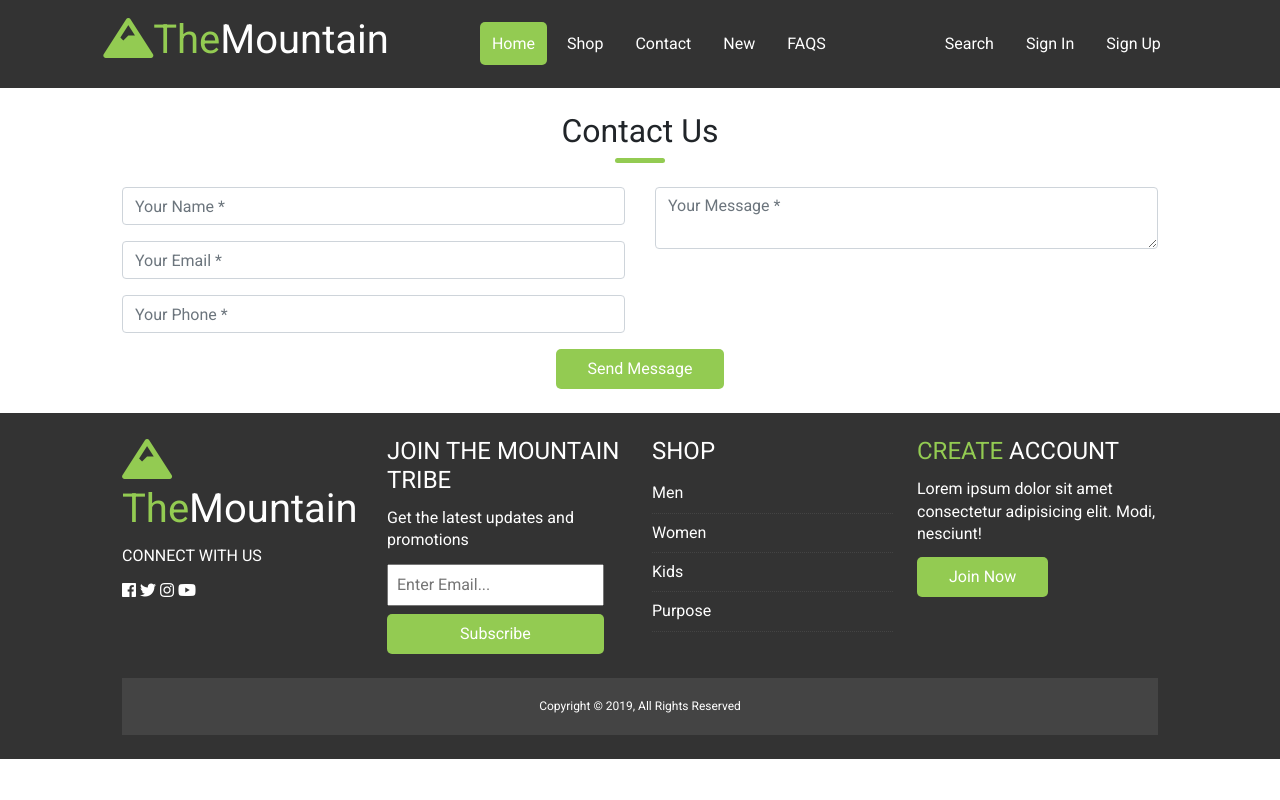
After one commit to Ridayy/Ecommerce, a CodeIgniter app: page /ecommerce/pages/contact in a window 1280 px wide. The commit adds this page. Run offline with CodeIgniter, Linux system fonts and the light colour scheme; some libraries are stand-ins or nearby versions.

Commit message:
contact page html done

```diff
--- a/application/controllers/Pages.php
+++ b/application/controllers/Pages.php
@@ -25,6 +25,10 @@ class Pages extends CI_Controller{
 
         $this->load->view('pages/shop', $data);
     }
+
+    public function contact(){
+        $this->load->view('pages/contact');
+    }
 }
 
 ?>
--- /dev/null
+++ b/application/views/pages/contact.php
@@ -0,0 +1,50 @@
+<?php require APPPATH.'views/inc/header.php' ; ?>
+<?php require APPPATH.'views/inc/navbar.php' ; ?>
+
+<section class="m-4">
+<div class="container">
+            <div class="row">
+                <div class="col-lg-12 text-center">
+                    <h2 class="section-heading">Contact Us</h2>
+                    <div class="bottom-line mb-4"></div>
+                    <h3 class="section-subheading text-muted"></h3>
+                </div>
+            </div>
+            <div class="row">
+                <div class="col-lg-12">
+                    <form name="sentMessage" id="contactForm" >
+                        <div class="row">
+                            <div class="col-md-6">
+                                <div class="form-group">
+                                    <input type="text" class="form-control" placeholder="Your Name *" id="name" required data-validation-required-message="Please enter your name.">
+                                    <p class="help-block text-danger"></p>
+                                </div>
+                                <div class="form-group">
+                                    <input type="email" class="form-control" placeholder="Your Email *" id="email" required data-validation-required-message="Please enter your email address.">
+                                    <p class="help-block text-danger"></p>
+                                </div>
+                                <div class="form-group">
+                                    <input type="tel" class="form-control" placeholder="Your Phone *" id="phone" required data-validation-required-message="Please enter your phone number.">
+                                    <p class="help-block text-danger"></p>
+                                </div>
+                            </div>
+                            <div class="col-md-6">
+                                <div class="form-group">
+                                    <textarea class="form-control" placeholder="Your Message *" id="message" required data-validation-required-message="Please enter a message."></textarea>
+                                    <p class="help-block text-danger"></p>
+                                </div>
+                            </div>
+                            <div class="clearfix"></div>
+                            <div class="col-lg-12 text-center">
+                                <div id="success"></div>
+                                <button type="submit" class="btn btn-xl">Send Message</button>
+                            </div>
+                        </div>
+                    </form>
+                </div>
+            </div>
+        </div>
+</section>
+
+<?php require APPPATH.'views/inc/main-footer.php' ; ?>
+<?php require APPPATH.'views/inc/footer.php' ; ?>
--- a/application/views/pages/shop.php
+++ b/application/views/pages/shop.php
@@ -24,7 +24,7 @@
                 <button class="cat-btn is-checked" data-sort-by="original-order">Original</button>
                 <button class="cat-btn" data-sort-by="price">Price</button>
                 <button class="cat-btn" data-sort-by="date">Date</button>
-                <button class="cat-btn" data-sort-by="discount">discount</button>
+                <button class="cat-btn" data-sort-by="discount">Discount</button>
                 <button class="cat-btn" data-sort-by="category">Category</button>
             </center>
         </div>
```
